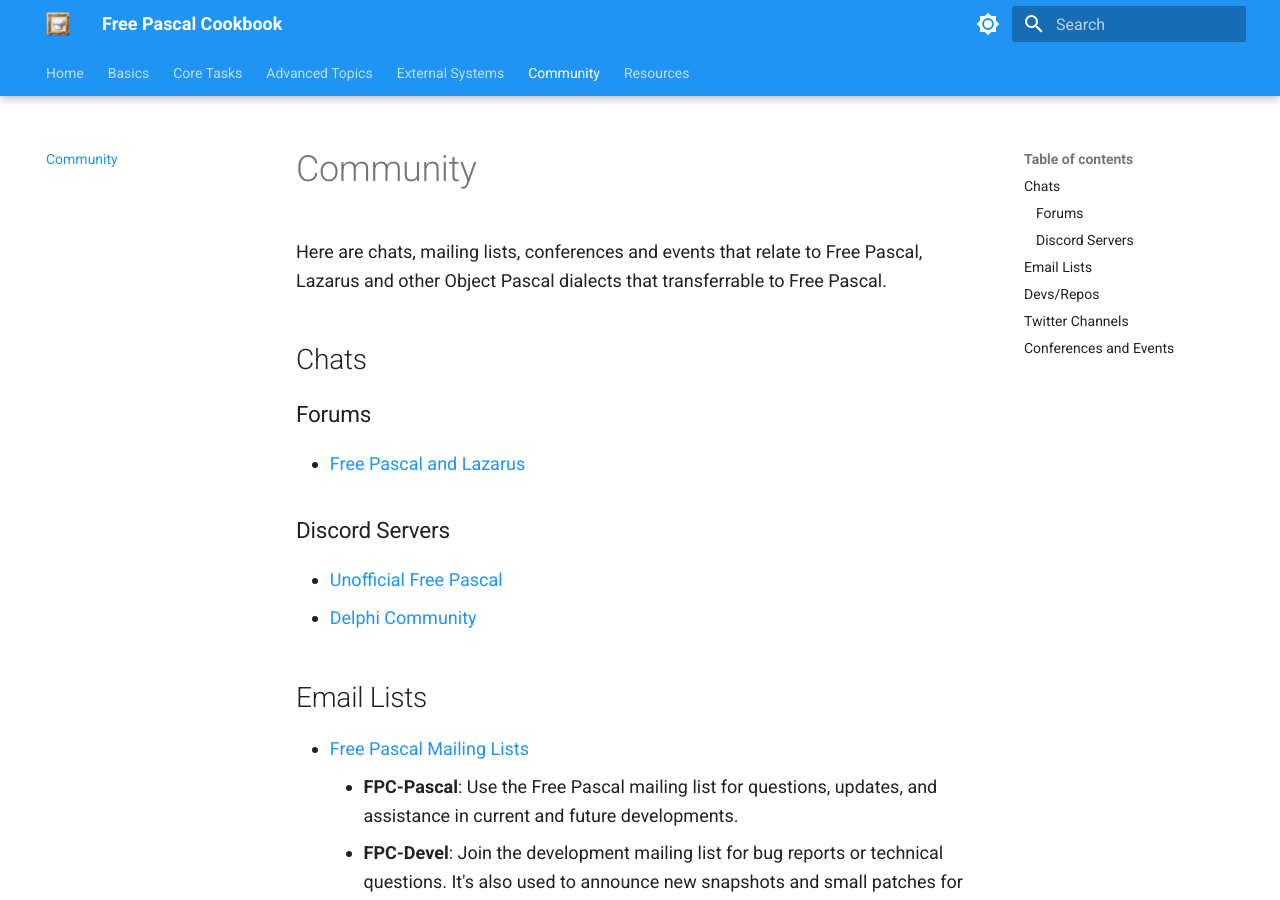
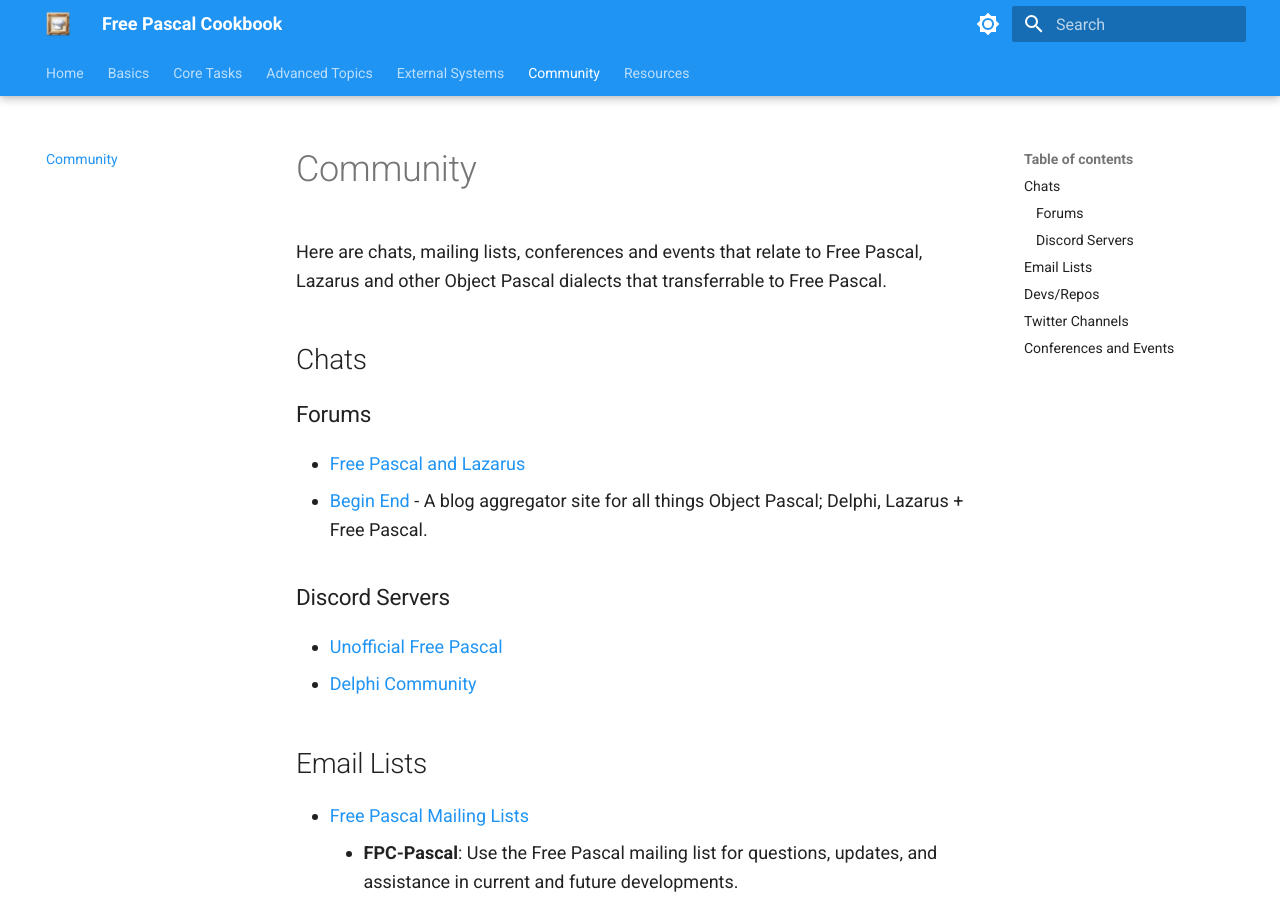
Before and after one commit to ikelaiah/free-pascal-cookbook, an MkDocs documentation site: the page built from docs/community.md, in a window 1280 px wide and 900 px high. Built offline with MkDocs 1.6.1 and Material for MkDocs 9.7.7, drawn with Linux system fonts in a browser that asks for light colours.

Commit message:
Update - Added begin end site aggregator.

```diff
--- a/docs/community.md
+++ b/docs/community.md
@@ -7,6 +7,7 @@
 ### Forums
 
 - [Free Pascal and Lazarus](https://forum.lazarus.freepascal.org/index.php)
+- [Begin End](https://www.beginend.net) - A blog aggregator site for all things Object Pascal; Delphi, Lazarus + Free Pascal.
 
 ### Discord Servers
 
```
